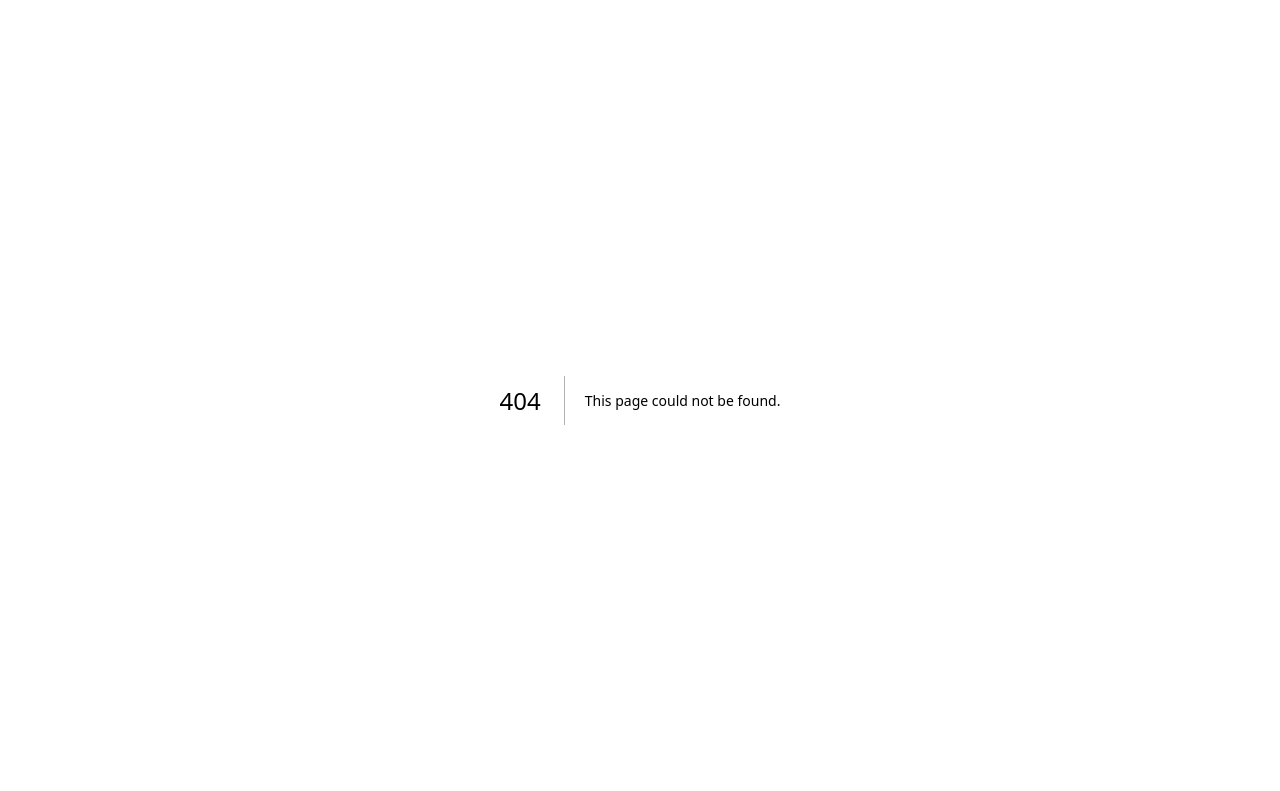
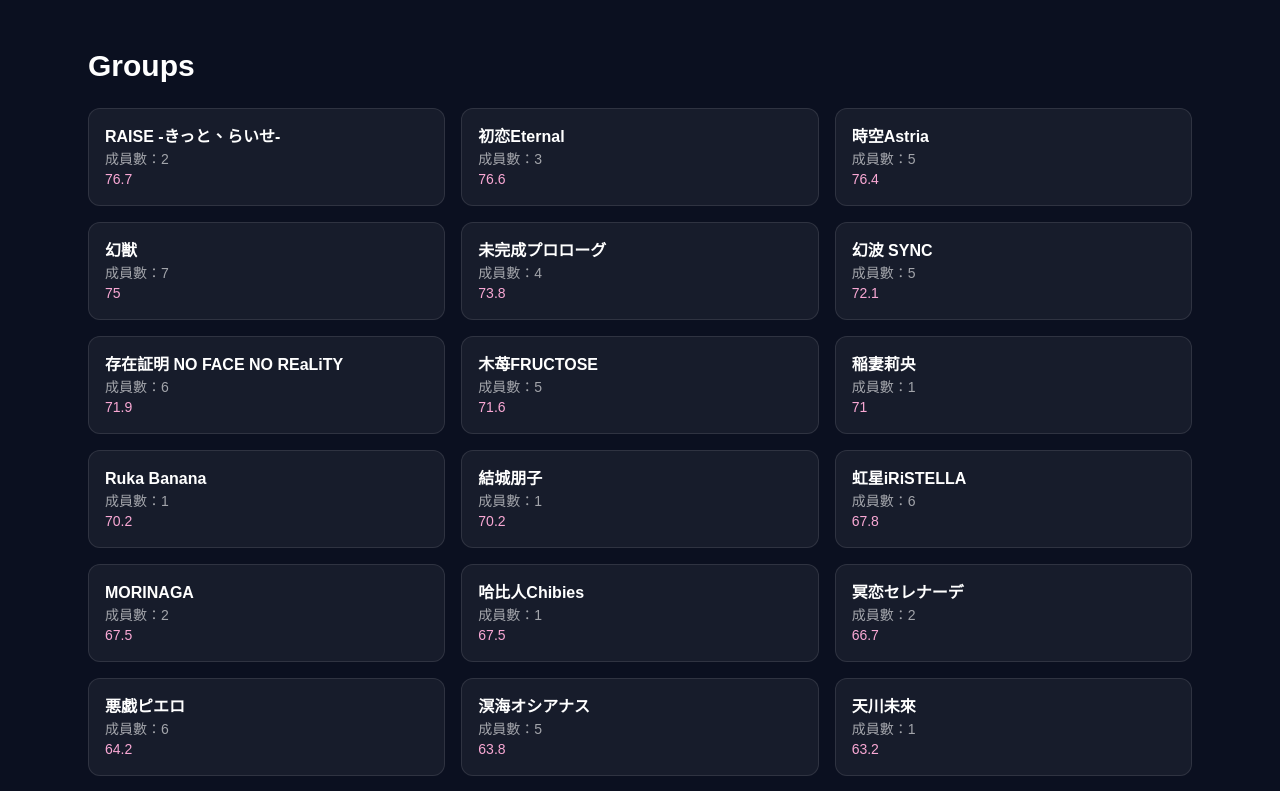
Before and after one commit to Ach018040/idol-platform, a Next.js app in the folder frontend-next/: page /groups in a window 1280 px wide. Before the commit this address had no page. Shown: the top 791 px of the page. Built offline with nearby package versions, Linux system fonts and the light colour scheme.

Commit message:
fix: add groups page

```diff
--- /dev/null
+++ b/frontend-next/app/groups/page.tsx
@@ -0,0 +1,20 @@
+import { getGroups } from '@/lib/data'
+
+export default function GroupsPage() {
+  const groups = getGroups()
+
+  return (
+    <div className="mx-auto max-w-6xl px-6 py-12 text-white">
+      <h1 className="text-3xl font-bold mb-6">Groups</h1>
+      <div className="grid gap-4 md:grid-cols-2 lg:grid-cols-3">
+        {groups.map((g) => (
+          <div key={g.rank + g.group} className="p-4 border border-white/10 rounded-xl bg-white/5">
+            <div className="font-semibold">{g.display_name || g.group}</div>
+            <div className="text-sm text-white/60">成員數：{g.member_count ?? 0}</div>
+            <div className="text-sm text-pink-300">{g.temperature_index ?? g.v7_index ?? 0}</div>
+          </div>
+        ))}
+      </div>
+    </div>
+  )
+}
```
